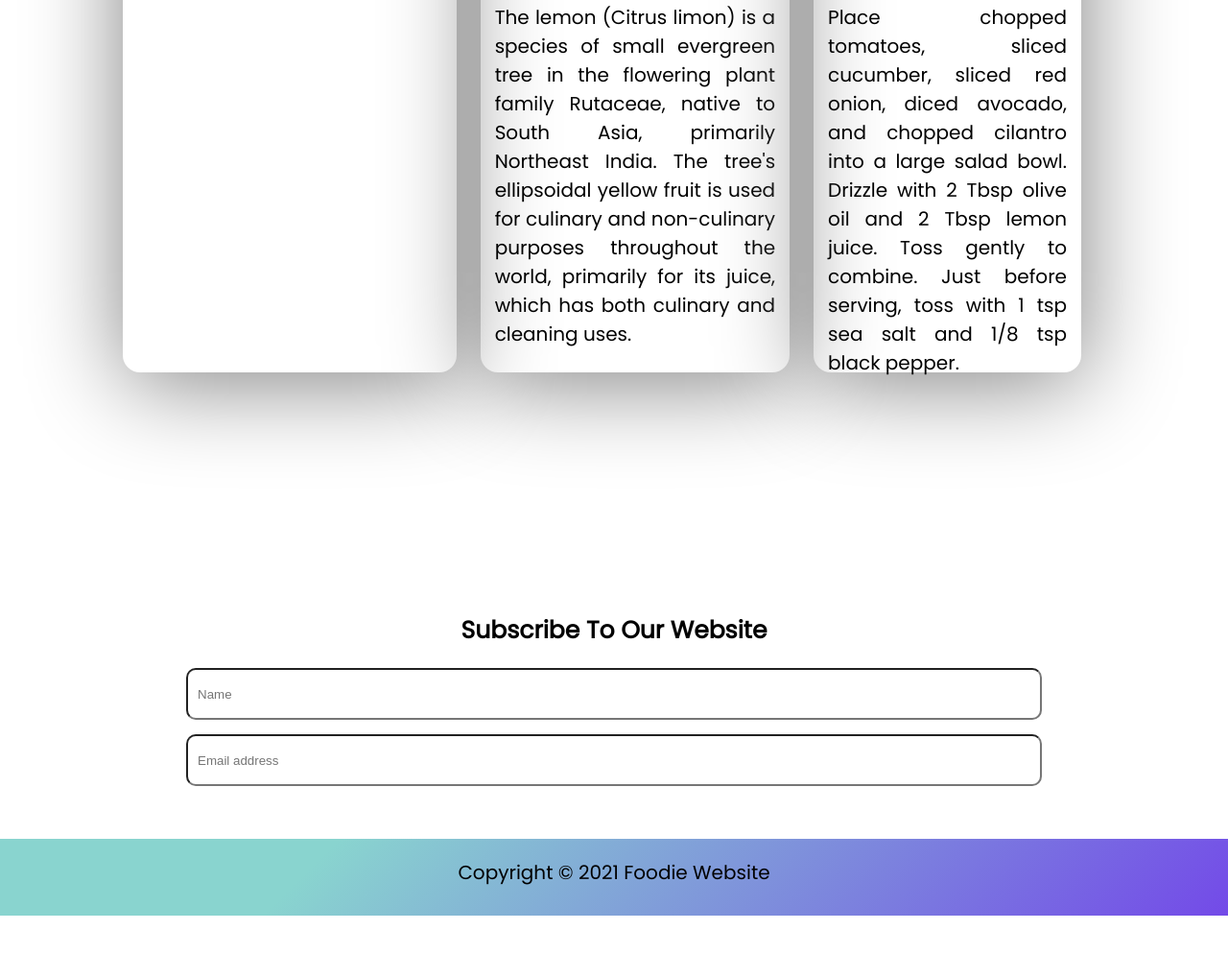
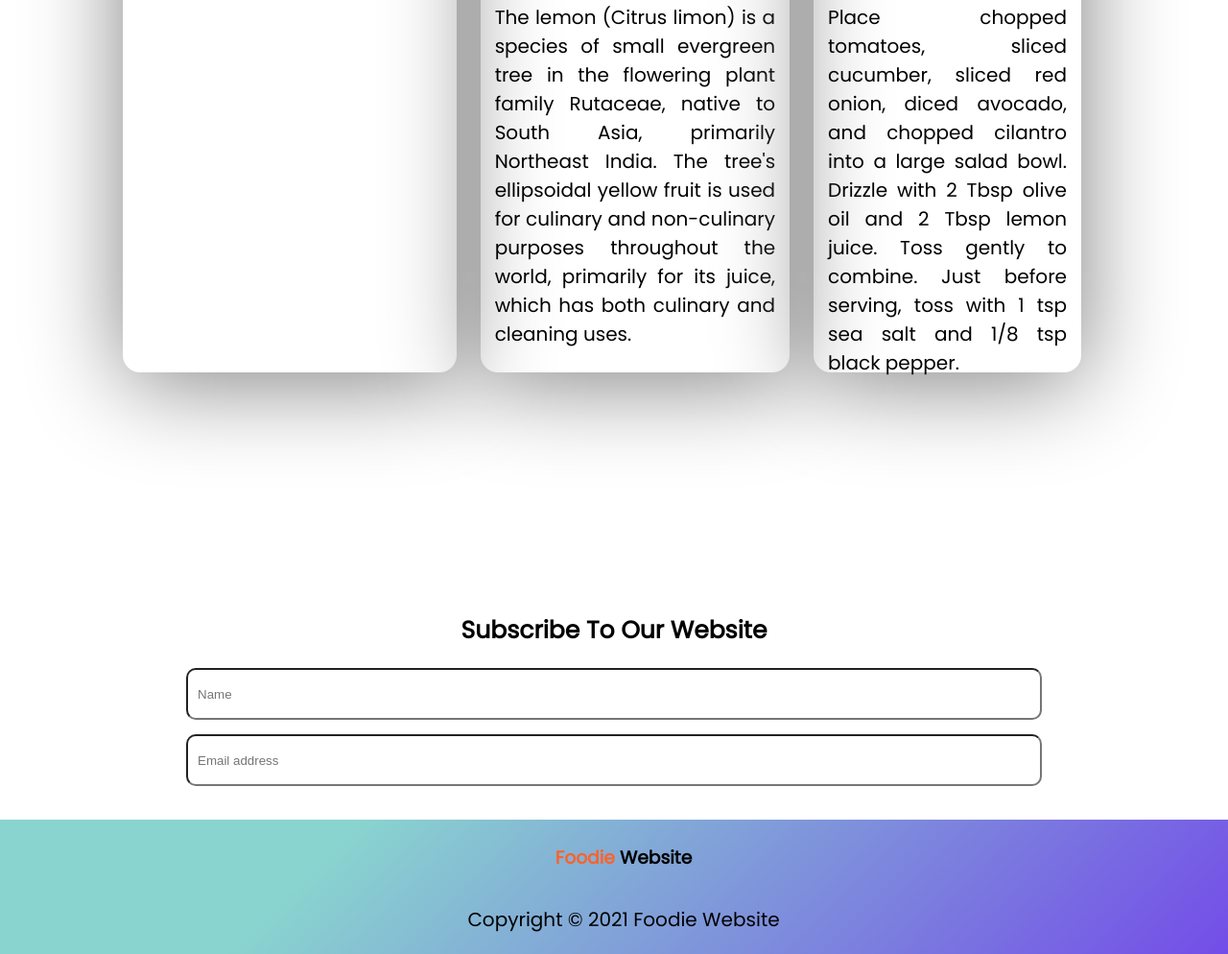
Before and after one commit to arfttul/foodie_website, a plain HTML site: page index.htm in a window 1280 px wide. Shown: the part 2506-3500 px from the top of the page at 96% size. Before the commit the page ends 3460 px from the top, so only its background shows below. Drawn offline with Linux system fonts and the light colour scheme.

Commit message:
footer heading added & target blank added to anchor tags

```diff
--- a/index.htm
+++ b/index.htm
@@ -36,7 +36,7 @@
 
 
             <p>I believe our healing journey with real food can be a stress-free life, filled with joy and flavor.</p>
-            <div class="btn"> <a href="#joinusSection">join us</a></div>
+            <div class="btn"> <a href="#joinusSection" target="_blank">join us</a></div>
         </div>
 
 
@@ -60,7 +60,7 @@
                 restaurant some 30 years ago and has since moved away from a traditional approach towards an innovative
                 style of cooking. <br> <br>
 
-               <a href="#joinusSection" class="btn">contact us</a>
+               <a href="#joinusSection" class="btn" target="_blank">contact us</a>
             </p>
 
         </div>
@@ -129,6 +129,7 @@
 
 
     <footer>
+        <h3 ><span class="orange">Foodie</span> Website</h3>
         <p>Copyright © 2021 Foodie Website</p>
     </footer>
 
--- a/style.css
+++ b/style.css
@@ -178,11 +178,17 @@ input{
 footer{
     background-color: #734ae8;
     background-image: linear-gradient(315deg, #734ae8 0%, #89d4cf 74%);
-    height: 80px;
+    height: 120px;
     width: 100%;
+    padding: 10px;
+}
+
+footer h3{
+    padding: 15px;
+    text-align: center;
 }
 
 footer p{
-    padding: 20px;
+
     text-align: center;
 }
```
